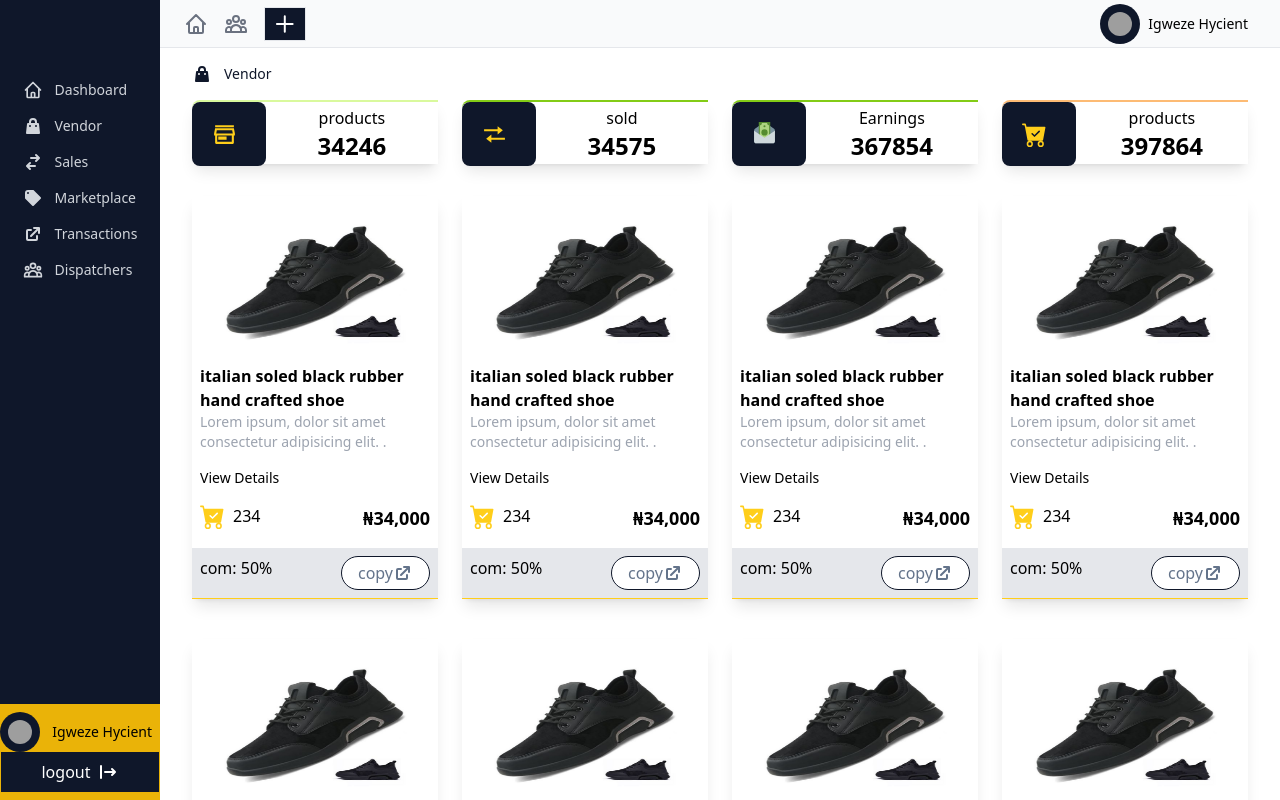
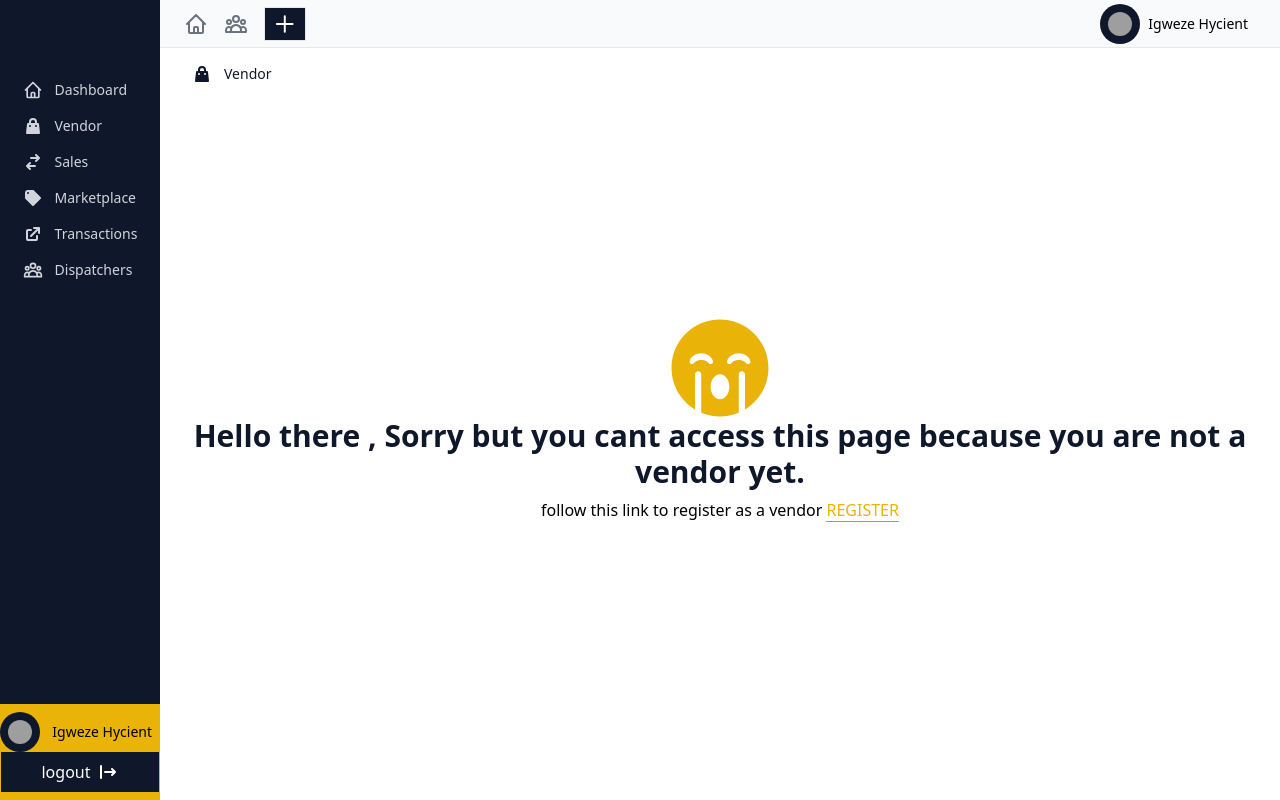
Before and after one commit to emeraldhycient/commissionsfunnels, a React (Vite) app: page /merchant/vendor in a window 1280 px wide. Built offline with nearby package versions, Linux system fonts and the light colour scheme; grey boxes are pictures that could not be loaded; a web font is replaced by a local one.

Commit message:
[add] added error message for non vendor

```diff
--- /dev/null
+++ b/src/components/merchants/vendor/nonVendors.jsx
@@ -0,0 +1,22 @@
+import { Link } from "react-router-dom";
+import { FaSadCry } from "react-icons/fa";
+
+function NonVendors() {
+  return (
+    <div className="w-full h-[80vh] text-center flex flex-col justify-center items-center">
+      <FaSadCry size={100} className="text-yellow-500" />
+      <h1 className="text-3xl font-bold text-slate-900 mb-2">
+        Hello there , Sorry but you cant access this page because you are not a
+        vendor yet.
+      </h1>
+      <p>
+        follow this link to register as a vendor{" "}
+        <Link to="" className="text-yellow-500 border-b border-blue-400">
+          REGISTER
+        </Link>
+      </p>
+    </div>
+  );
+}
+
+export default NonVendors;
--- a/src/pages/merchants/vendor.jsx
+++ b/src/pages/merchants/vendor.jsx
@@ -6,6 +6,7 @@ import { BsFillCartCheckFill } from "react-icons/bs";
 import { BiTransfer } from "react-icons/bi";
 import { FcMoneyTransfer } from "react-icons/fc";
 import { RiStore3Line } from "react-icons/ri";
+import NonVendors from "../../components/merchants/vendor/nonVendors";
 
 function Vendor() {
   return (
@@ -26,7 +27,8 @@ function Vendor() {
           </svg>
           <h6>Vendor</h6>
         </Link>
-      </h5>{" "}
+      </h5>
+      {/*
       <div className="grid grid-cols-2 md:grid-cols-4 gap-2 md:gap-6 mt-4">
         <Stat
           name="products"
@@ -64,7 +66,8 @@ function Vendor() {
         <Product />
         <Product />
         <Product />
-      </div>
+        </div>*/}
+      <NonVendors />
     </Layout>
   );
 }
```
